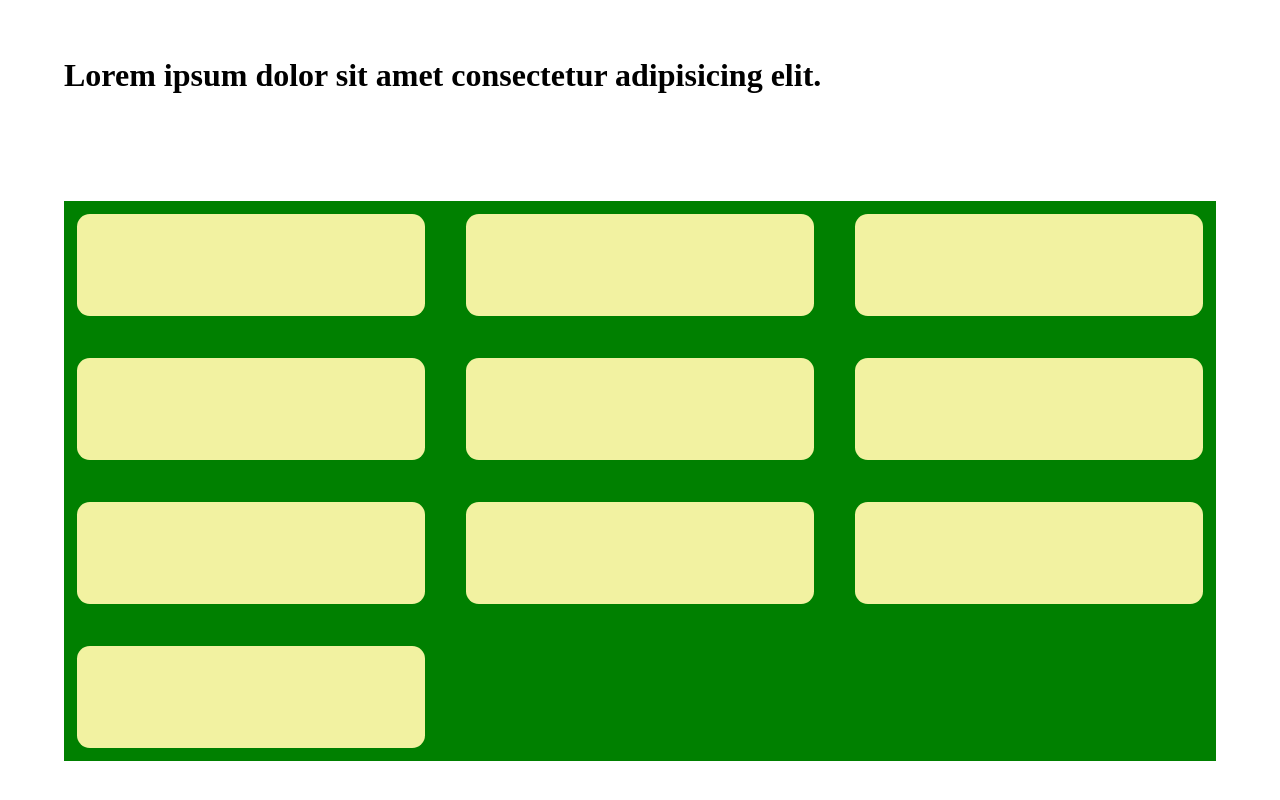
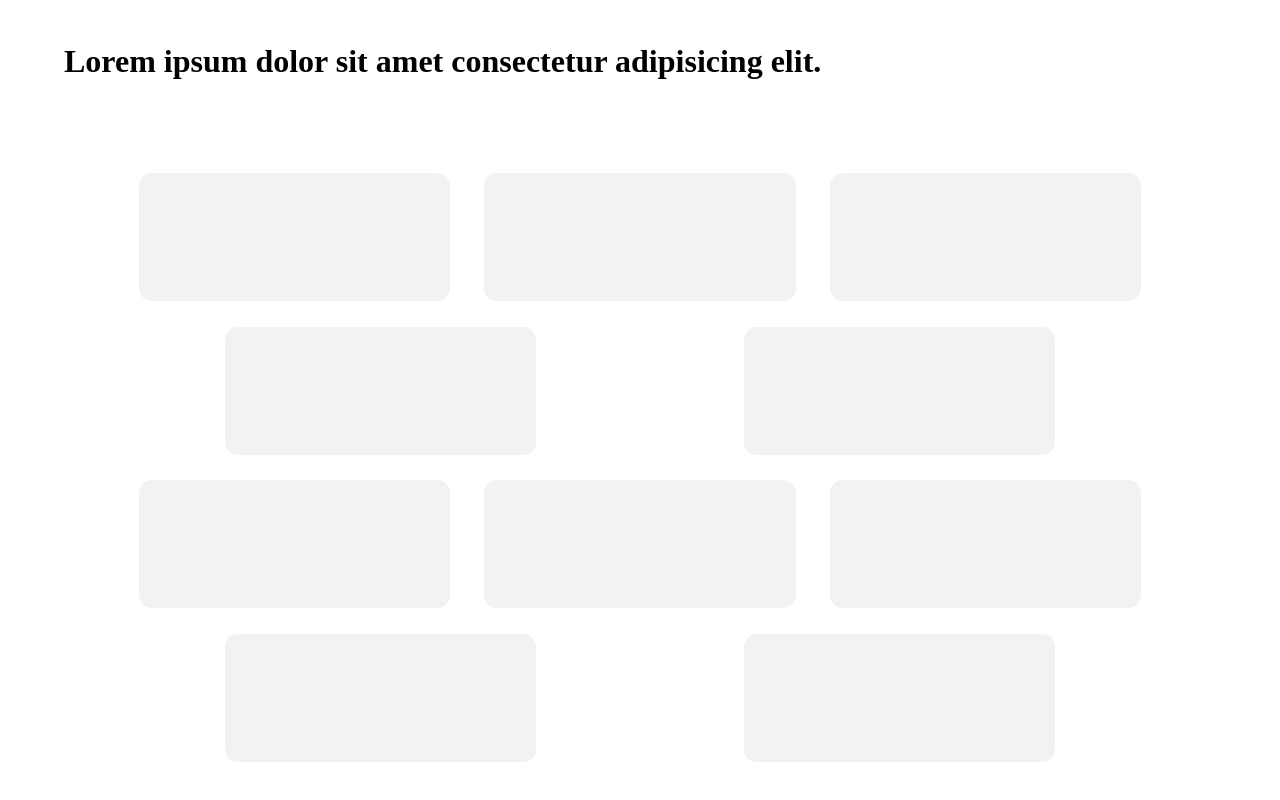
Before and after one commit to EstefanySerranoVega/Practica1, a plain HTML site: page index.html in a window 1280 px wide. Shown: the part 1591-2391 px from the top of the page. Drawn offline with Linux system fonts and the light colour scheme.

Commit message:
Actualizacion

```diff
--- a/css/style.css
+++ b/css/style.css
@@ -150,13 +150,24 @@ a {
 }
 .menu-options{
     width:90%;
-    background:green;
-    display:grid;
-    grid-template-columns: repeat(3, 1fr);
-    grid-auto-rows: minmax(8rem, auto);
-    gap:1rem;
+    width:90%;
+    display:flex;
+    flex-wrap: wrap;
+    justify-content:space-around;
+    align-items:center;
+}
+.menu-options .row-option{
+    width:90%;
+    display:flex;
+    flex-wrap: wrap;
+    justify-content:space-around;
+    align-items:center;
 }
 .menu-options .option-section{
-    background:#f2f2a1;
+    background:#f2f2f2;
     border-radius:0.8rem;
+    width:30%;
+    height:8rem;
 }
+/*seccion de publicidad*/
+.section-publicidad{}
--- a/index.html
+++ b/index.html
@@ -110,22 +110,40 @@
                 <h1>Lorem ipsum dolor sit amet consectetur adipisicing elit.</h1>
             </div>
             <div class="menu-options">
+                <div class="row-option">
+
                 <div class="option-section">
                     <div class="title"></div>
                     <div class="text"></div>
                 </div>
                 <div class="option-section"></div>
                 <div class="option-section"></div>
+                </div>
+                <div class="row-option">
+
                 <div class="option-section"></div>
-                <div class="option-section option-for"></div>
+                <div class="option-section"></div>
+                </div>
+                <div class="row-option">
+
                 <div class="option-section"></div>
                 <div class="option-section"></div>
                 <div class="option-section"></div>
-                <div class="option-section"></div>
-                <div class="option-section"></div>
+                </div>
+
+                <div class="row-option">
+
+                    <div class="option-section"></div>
+                    <div class="option-section"></div>
+                </div>
             </div>
         </div>
-        <div class="section"></div>
+        <div class="section">
+            <div class="section-publicidad">
+                <div class="img-publicidad"></div>
+                <div class="texto-publicidad"></div>
+            </div>
+        </div>
 
         <div class="section"></div>
     </div>
```
Also changed, not shown: 1 other file.
